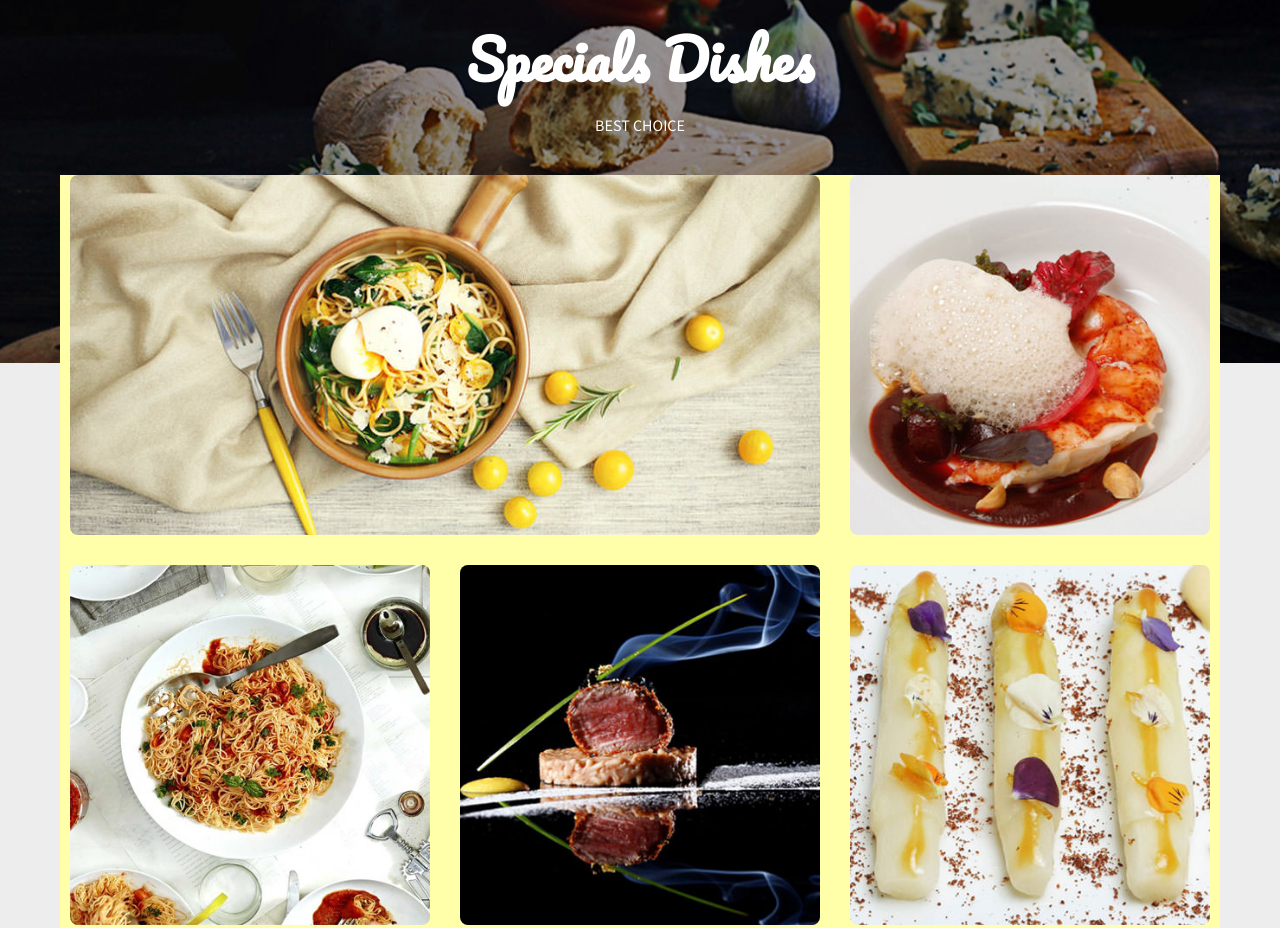
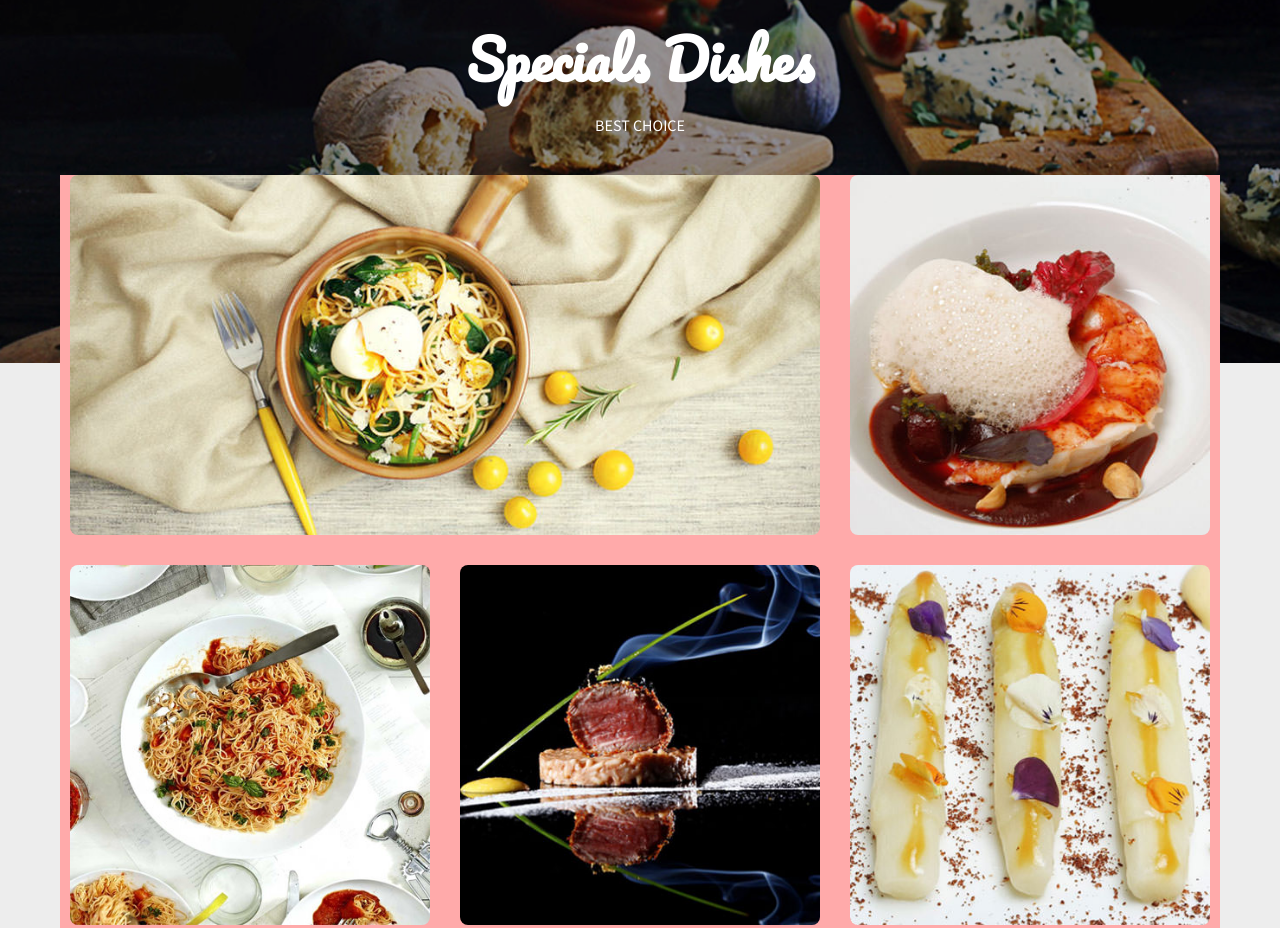
Before and after one commit to ajw1079/kuliner_2022, a plain HTML site: page index.html in a window 1280 px wide. Shown: the part 1287-2215 px from the top of the page. Drawn offline with Linux system fonts and the light colour scheme.

Commit message:
third commit

```diff
--- a/css/style.css
+++ b/css/style.css
@@ -184,10 +184,11 @@ a{text-decoration: none;}
 #special #main_cont .cont_part{}
 #special #main_cont .cont_part .wrap{
     width: 1160px;
+
     margin: 0 auto;
     padding: 0 10px;
     font-size: 0;
-    background: #ffa;
+    background: #faa;
 }
 #special #main_cont .cont_part .wrap .outer{
     display: inline-block;
```
